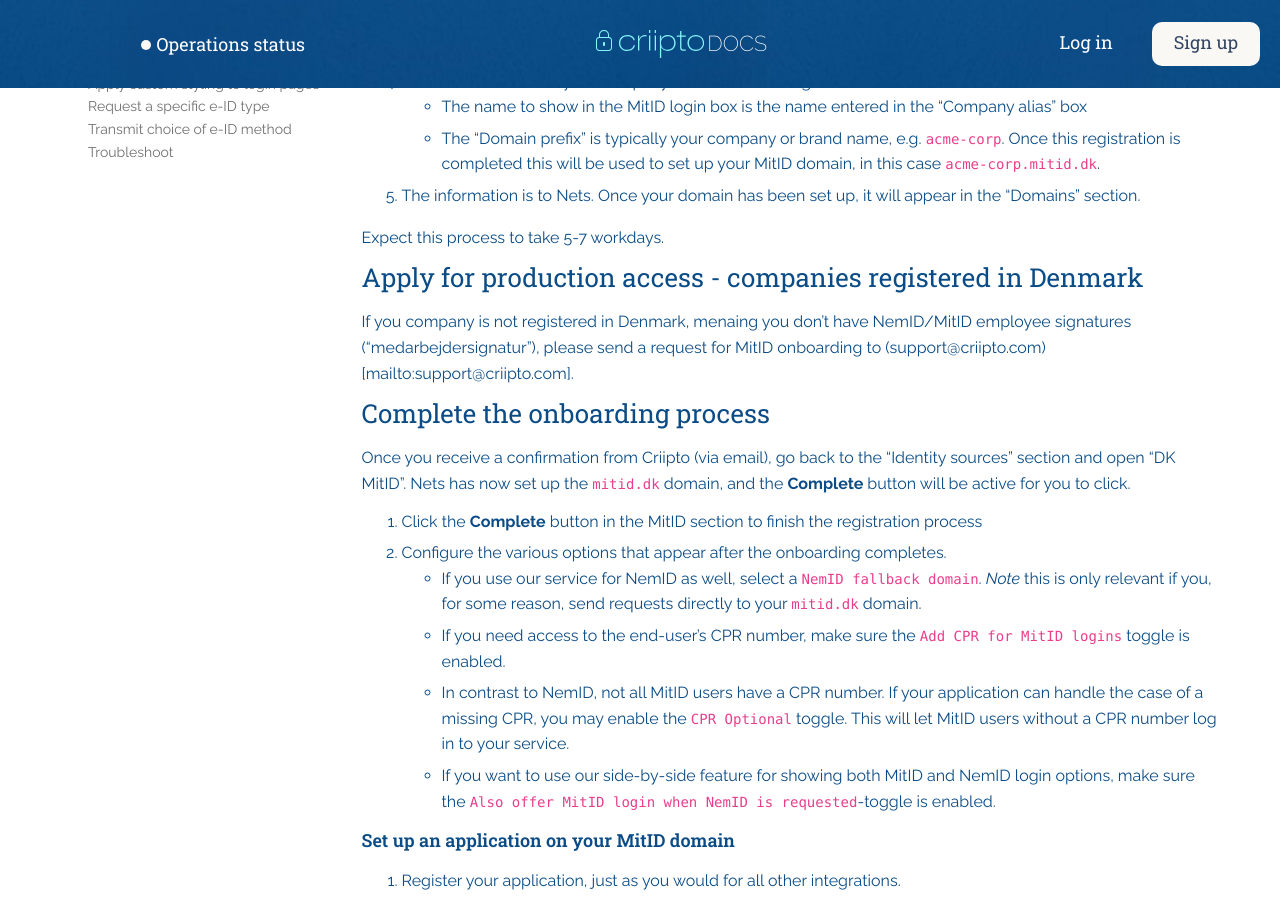
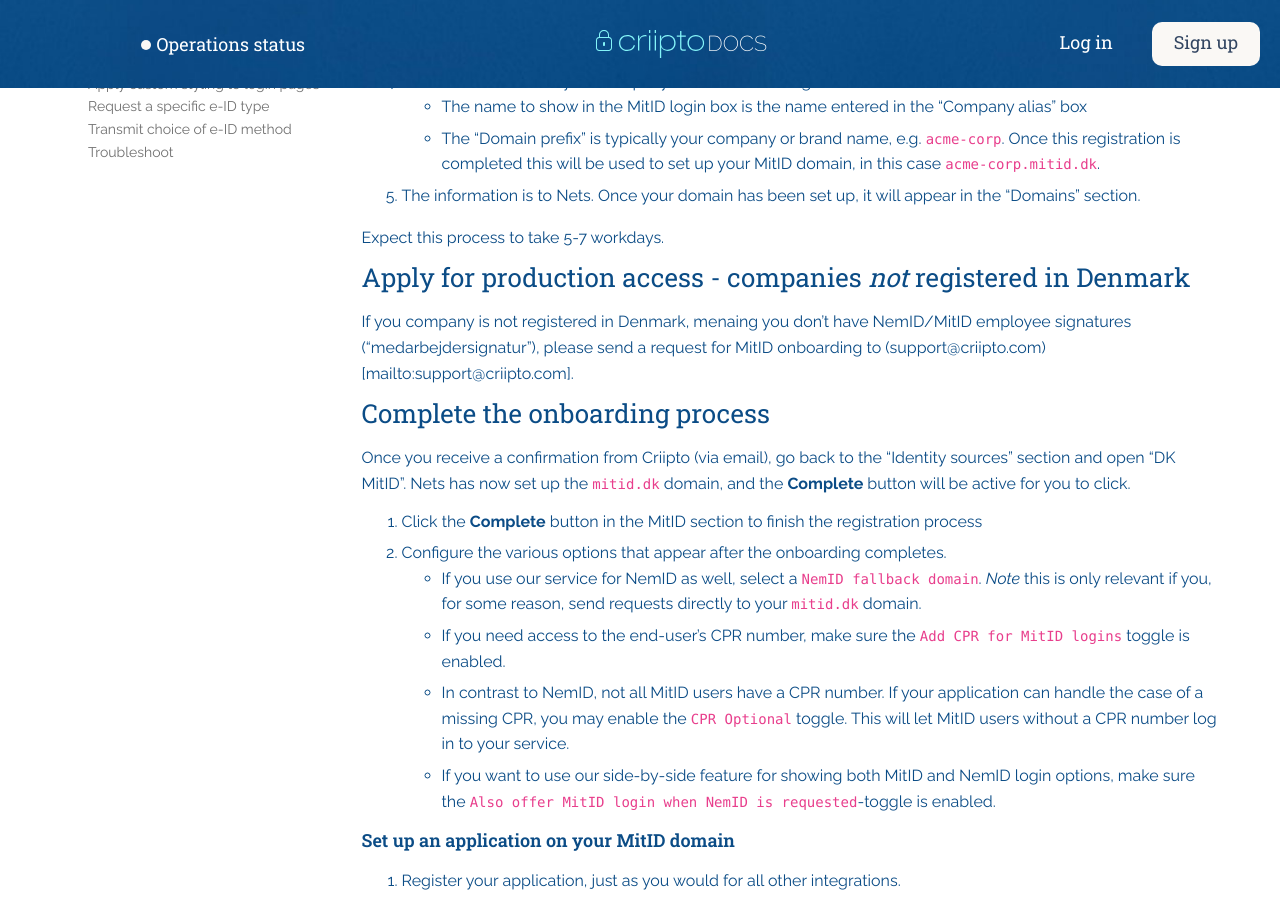
Before and after one commit to criipto/docs-old, a Jekyll site: the page built from eid-specifics/order-dk-mitid.md, in a window 1280 px wide and 900 px high, scrolled down 972 px. Built offline with Jekyll 4.4.1, drawn with Linux system fonts in a browser that asks for light colours; some web fonts are replaced.

Commit message:
Small fix

```diff
--- a/eid-specifics/order-dk-mitid.md
+++ b/eid-specifics/order-dk-mitid.md
@@ -47,7 +47,7 @@
 
 Expect this process to take 5-7 workdays.
 
-## Apply for production access - companies registered in Denmark
+## Apply for production access - companies *not* registered in Denmark
 
 If you company is not registered in Denmark, menaing you don't have NemID/MitID employee signatures ("medarbejdersignatur"), please send a request for MitID onboarding to (support@criipto.com)[mailto:support@criipto.com].
 
```
